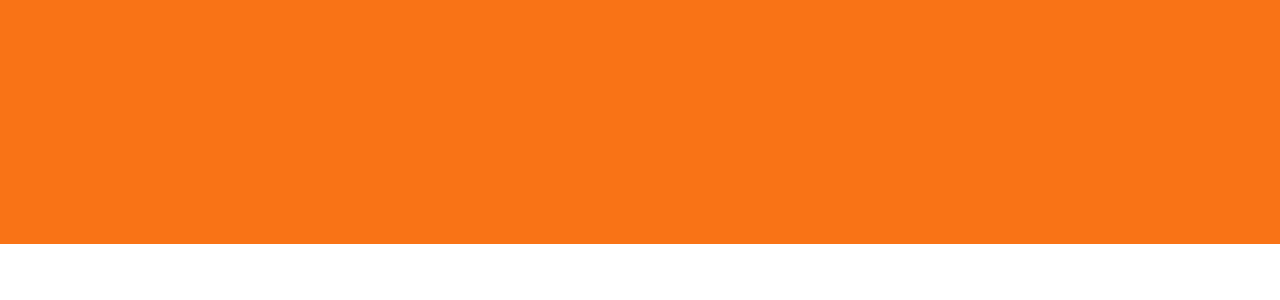
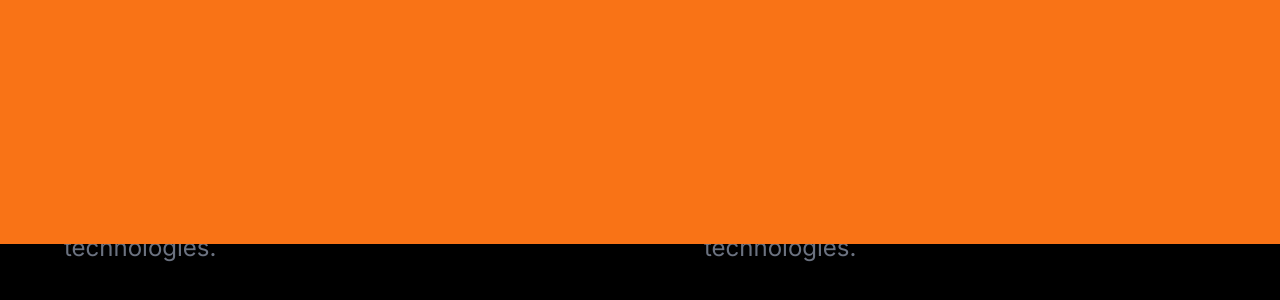
Before and after one commit to Igordevz/portfolio-senior, a Next.js app: page / in a window 1280 px wide. Shown: the part 1396-1696 px from the top of the page. Before the commit the page ends 1292 px from the top, so only its background shows below. Built offline with nearby package versions, Linux system fonts and the light colour scheme.

Commit message:
firs tocmmit

```diff
--- /dev/null
+++ b/src/components/about.tsx
@@ -0,0 +1,64 @@
+"use client";
+
+import { delay, useInView } from "framer-motion";
+import { useRef } from "react";
+import { motion } from "framer-motion";
+export default function About() {
+  const container = useRef(null);
+  const view = useInView(container);
+  const animate = {
+    initial: {
+      opacity: 0,
+      color: "black",
+      rotateX: 20,
+    },
+    enter: {
+      rotateX: 0,
+      color: "gray",
+      opacity: 1,
+      transition: {
+        duration: 0.75,
+        delay: 0.5,
+      },
+    },
+    closed: {
+      color: "black",
+    },
+  };
+  return (
+    <div
+      ref={container}
+      className="flex flex-col  w-full h-auto bg-black  items-center justify-center gap-20"
+    >
+      <div className="">
+        <motion.h1
+          variants={animate}
+          animate={view ? "enter" : "closed"}
+          initial={"initial"}
+          className="md:text-9xl text-5xl text-gray-300"
+        >
+          ABOUT US
+        </motion.h1>
+      </div>
+      <div className="overflow-hidden">
+        <motion.div
+          variants={animate}
+          animate={view ? "enter" : "closed"}
+          initial={"initial"}
+          className=" pb-10 flex flex-col justify-around items-center md:flex-row gap-10 md:gap-0"
+        >
+          <h2 className=" md:text-2xl text-xl text-gray-500 w-[80%] md:w-[40%]">
+            Hey there! I'm Igor, a dedicated programmer with a passion for all
+            things tech. Based in Bahia, Brasil. I thrive in the dynamic world
+            of software development and emerging technologies.
+          </h2>
+          <h2 className="md:text-2xl text-xl text-gray-500 w-[80%] md:w-[40%]">
+            Hey there! I'm Igor, a dedicated programmer with a passion for all
+            things tech. Based in Bahia, Brasil. I thrive in the dynamic world
+            of software development and emerging technologies.
+          </h2>
+        </motion.div>
+      </div>
+    </div>
+  );
+}
--- a/src/components/pages-contents/index.tsx
+++ b/src/components/pages-contents/index.tsx
@@ -2,7 +2,7 @@
 import React, { useEffect } from 'react'
 import ContentSecundary from '../container-projects'
 import ContentPrimary from '../application-main';
-import Menu from '../Menu';
+import About from '../about';
 
 export default function ControllersPageLanding() {
   useEffect(() => {
@@ -16,6 +16,7 @@ export default function ControllersPageLanding() {
       <>
       <ContentPrimary/>
       <ContentSecundary/>
+      <About/>
       </>
   )
 }
```
